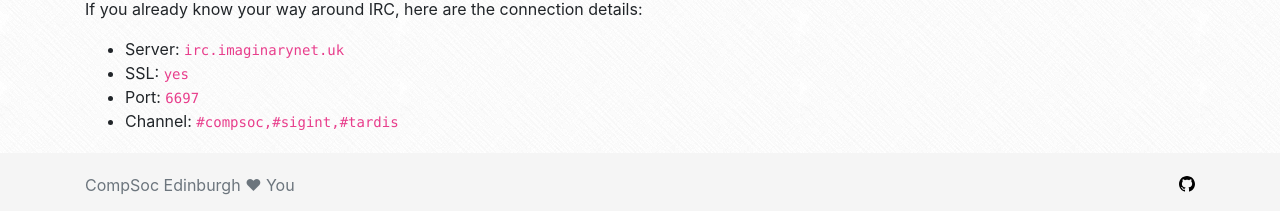
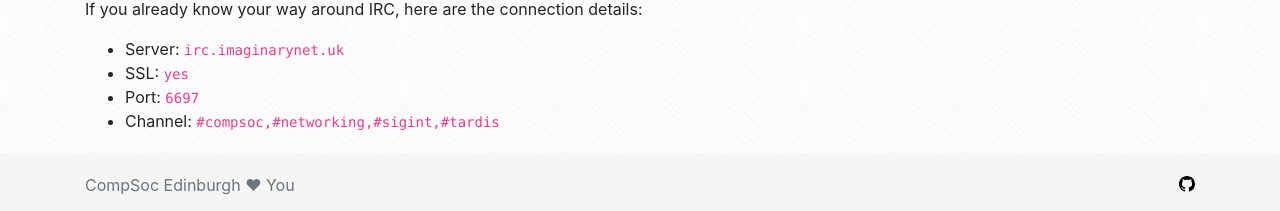
Before and after one commit to compsoc-edinburgh/website, a Jekyll site: the page built from _pages/irc.md, in a window 1280 px wide. Shown: the part 1215-1426 px from the top of the page. Built offline with Jekyll 4.4.1, drawn with Linux system fonts in a browser that asks for light colours; nearby versions of some CDN libraries.

Commit message:
Suggest networking as default channel

```diff
--- a/_pages/irc.md
+++ b/_pages/irc.md
@@ -44,4 +44,4 @@ If you already know your way around IRC, here are the connection details:
 * Server: `irc.imaginarynet.uk`
 * SSL: `yes`
 * Port: `6697`
-* Channel: `#compsoc,#sigint,#tardis`
+* Channel: `#compsoc,#networking,#sigint,#tardis`
```
